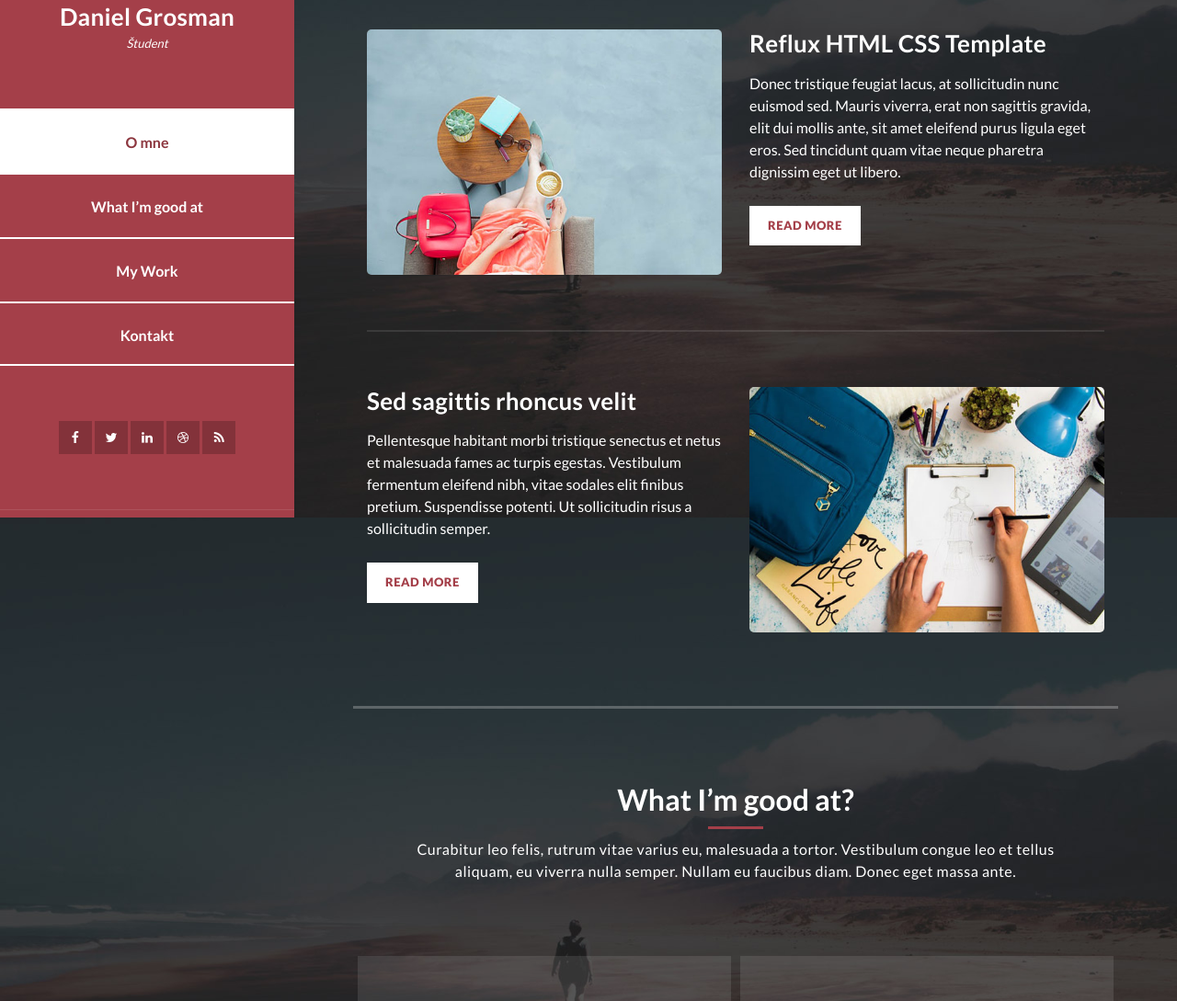
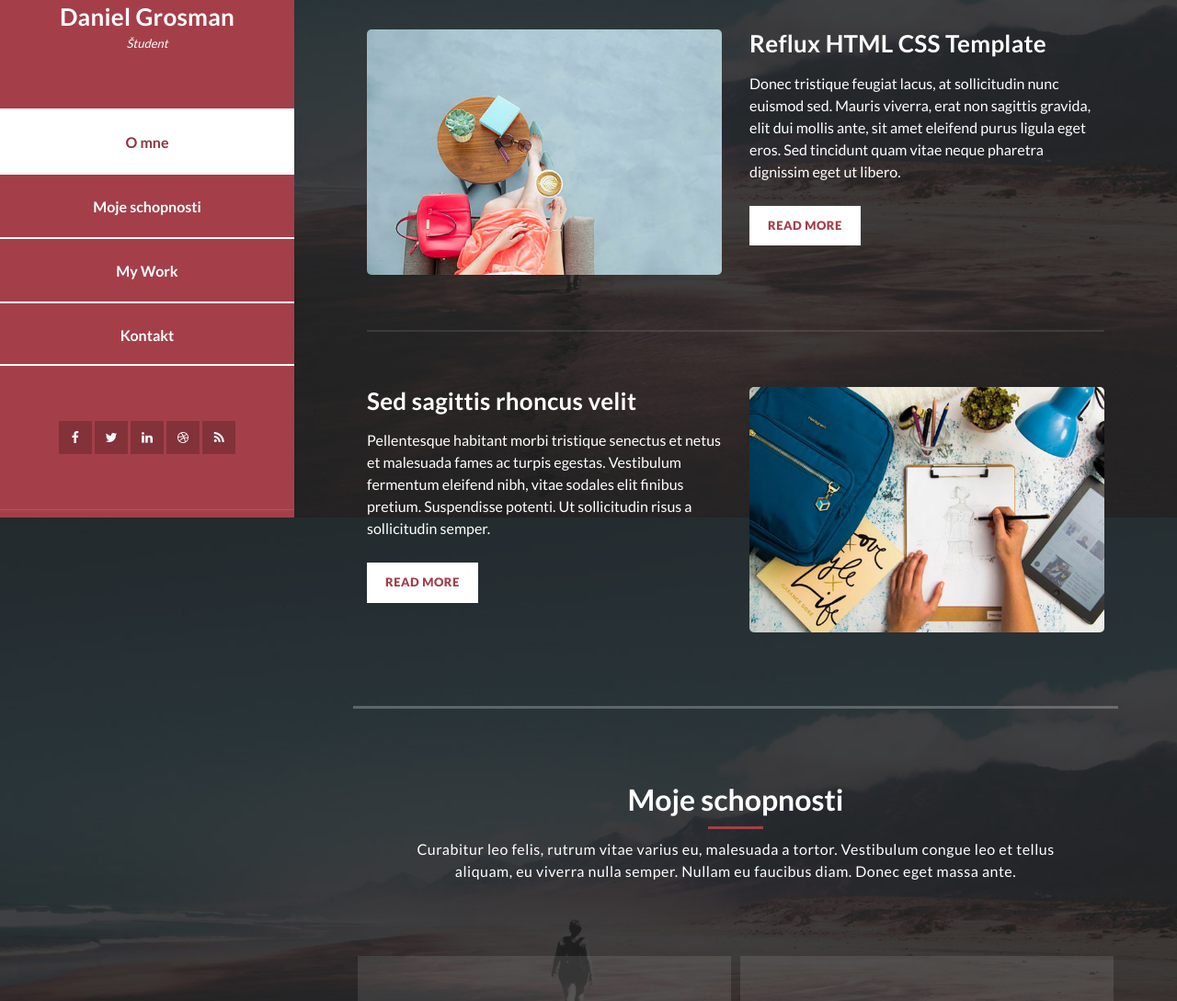
Before and after one commit to grs-daniel/Azure-4-STC, a plain HTML site: page index.html in a window 1280 px wide. Shown: the part 237-1326 px from the top of the page at 92% size. Drawn offline with Linux system fonts and the light colour scheme.

Commit message:
sectionname3

```diff
--- a/index.html
+++ b/index.html
@@ -46,7 +46,7 @@ https://templatemo.com/tm-531-reflux
             <nav class="main-nav" role="navigation">
               <ul class="main-menu">
                 <li><a href="#section1">O mne</a></li>
-                <li><a href="#section2">What I’m good at</a></li>
+                <li><a href="#section2">Moje schopnosti</a></li>
                 <li><a href="#section3">My Work</a></li>
                 <li><a href="#section4">Kontakt</a></li>
               </ul>
@@ -143,7 +143,7 @@ https://templatemo.com/tm-531-reflux
       <section class="section my-services" data-section="section2">
         <div class="container">
           <div class="section-heading">
-            <h2>What I’m good at?</h2>
+            <h2>Moje schopnosti</h2>
             <div class="line-dec"></div>
             <span
               >Curabitur leo felis, rutrum vitae varius eu, malesuada a tortor.
```
